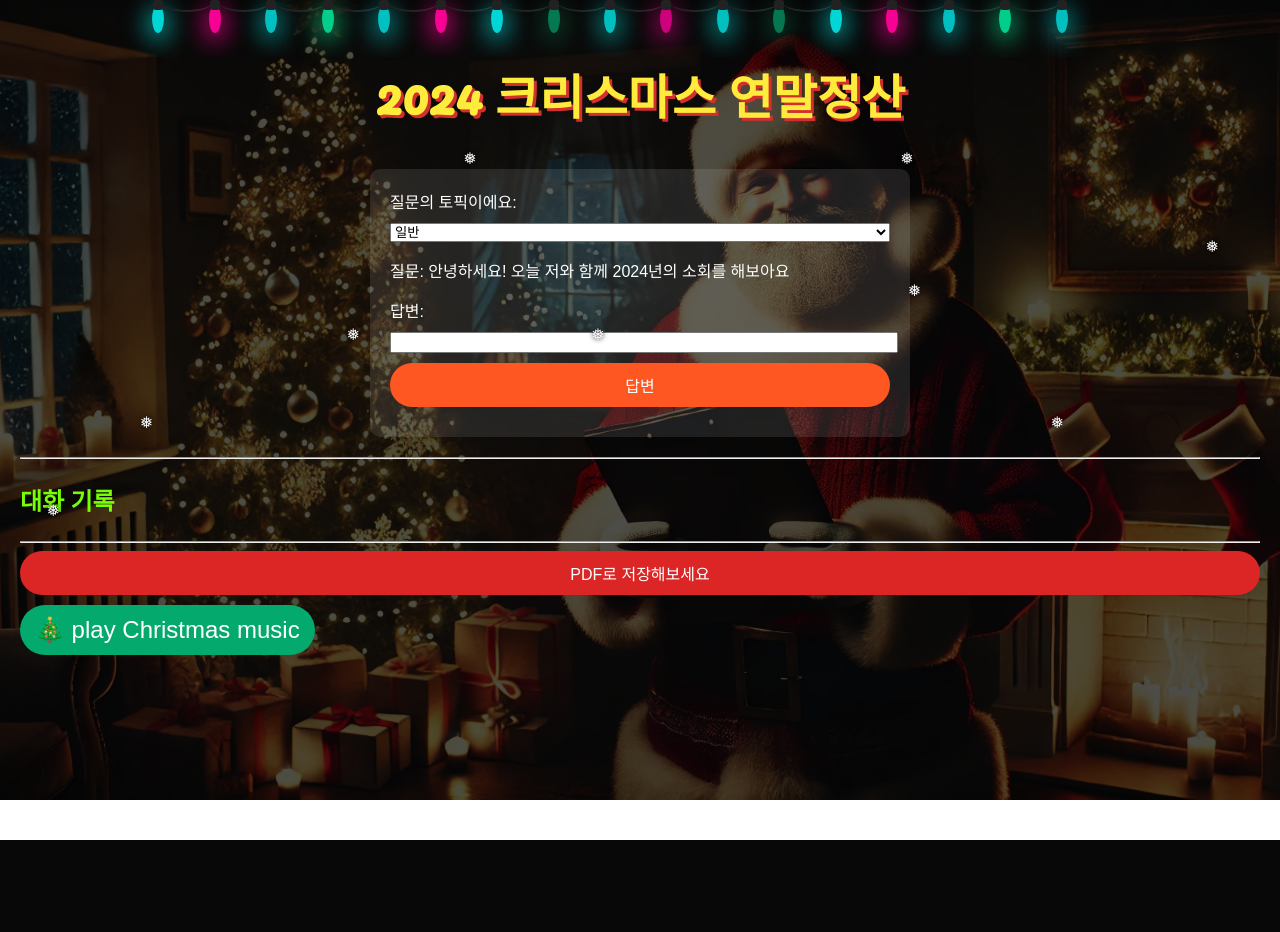
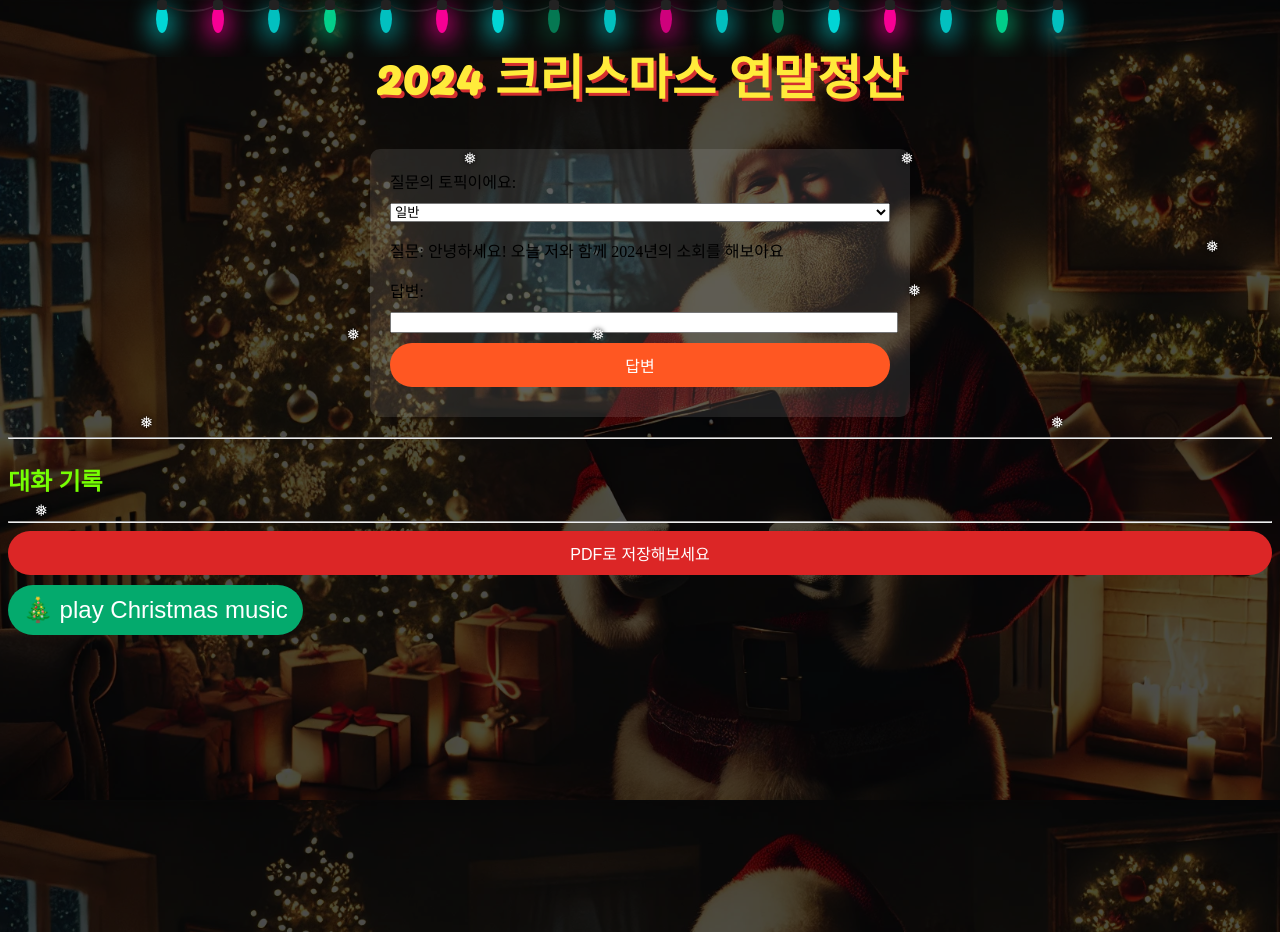
Before and after one commit to ellen-creator/2024chatbot, a Flask app: page / in a window 1280 px wide. Before the commit the page ends 840 px from the top, so only its background shows below. Run offline with Flask 2, Linux system fonts and the light colour scheme; some libraries are stand-ins or nearby versions.

Commit message:
Update styles.css

```diff
--- a/static/css/styles.css
+++ b/static/css/styles.css
@@ -1,16 +1,19 @@
 body {
     background-image: url('/static/images/santa.png');
-    background-size: cover; /* Cover the entire viewport */
-    background-position: center; /* Center the image */
-    background-repeat: no-repeat; /* Prevent repeating */
-    font-family: 'Arial', sans-serif;
-    color: #ffffff;
-    margin: 0;
+    background-size: cover;
+    background-position: center;
+    background-repeat: no-repeat;
+    background-attachment: fixed;
+    min-height: 100vh;
+    padding-bottom: 100px;
+}
+
+.container {
     padding: 20px;
-    min-height: 100vh;
-    position: relative;
-    overflow-x: hidden;
+    border-radius: 10px;
+    margin-top: 20px;
 }
+
 html {
 	height: 100%;
 }
```
